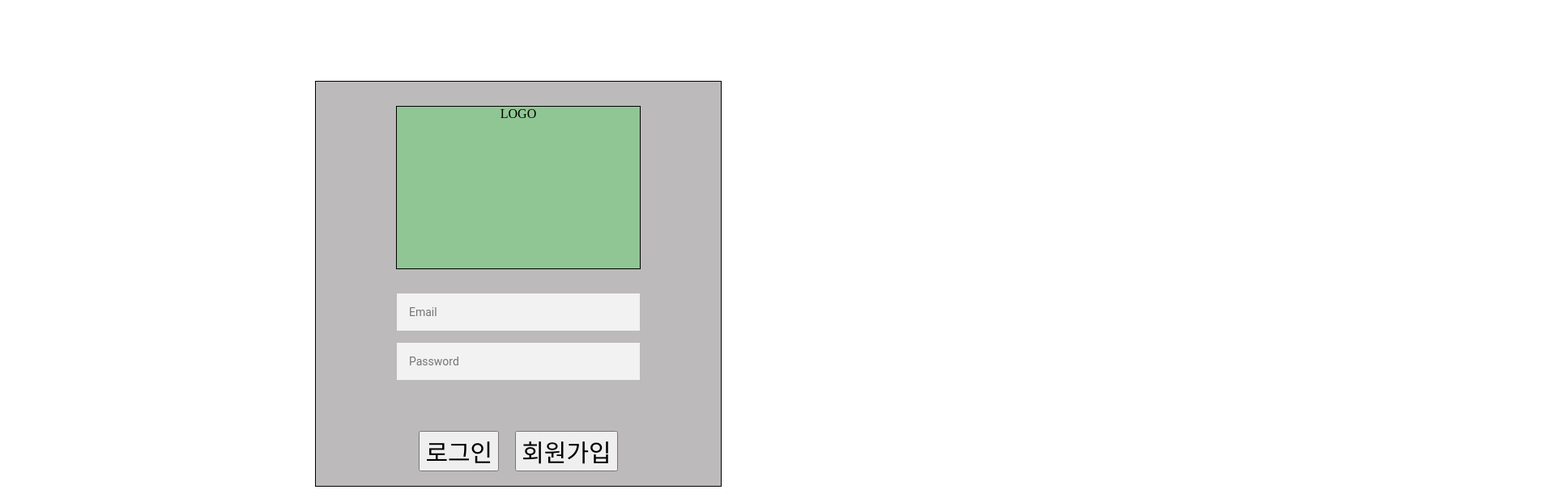
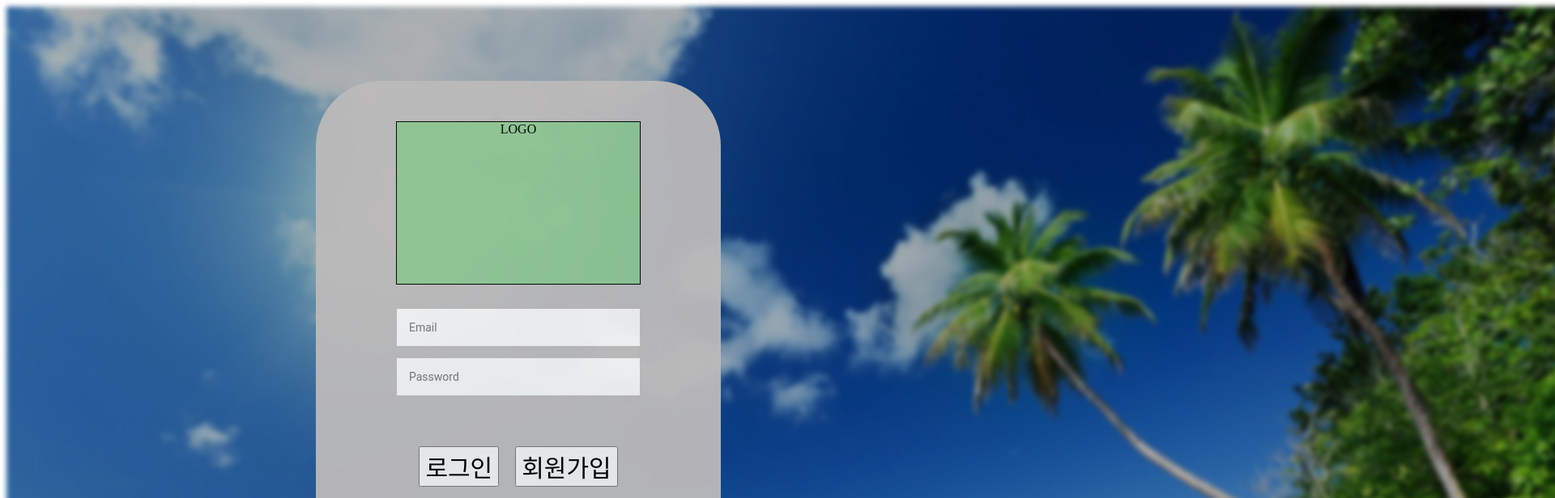
Before and after one commit to gippleup/nolgosip-client, a React (Create React App) app: page /login in a window 1280 px wide. Shown: the top 616 px of the page at 81% size, 1920 px wide, since content can reach past the window. Built offline with nearby package versions, Linux system fonts and the light colour scheme.

Commit message:
fixed login page design

```diff
--- a/src/components/App.js
+++ b/src/components/App.js
@@ -3,9 +3,11 @@ import PropTypes from 'prop-types';
 import { Switch, Route, Redirect } from 'react-router-dom';
 import { connect } from 'react-redux';
 import '../style/App.css';
+import backImg from '../img/vacation.jpg';
 import Login from './Login';
 import SignUp from './SignUp';
 import MenuBar from './MenuBar';
+import EmployeeManager from './EmployeeManager';
 // import Main from './Main';
 
 const App = (props) => (
@@ -20,8 +22,17 @@ const App = (props) => (
           return <div>NOT FOUND</div>;
         }}
       /> */}
-      <Route path="/login" render={() => <Login logged={props.logged} />} />
+      <Route
+        path="/login"
+        render={() => (
+          <div className="loginContainter">
+            <img className="backgroundImage" src={backImg} alt="background" />
+            <Login logged={props.logged} />
+          </div>
+        )}
+      />
       <Route exact path="/signup" render={() => <SignUp />} />
+      <Route exact path="/employeeManager" render={() => <EmployeeManager />} />
       {/* <Route
         exact
         path="/main"
--- a/src/components/MenuBar.js
+++ b/src/components/MenuBar.js
@@ -54,9 +54,6 @@ const MenuBar = (props) => {
 MenuBar.propTypes = {
   loggedUser: PropTypes.shape({ auth: PropTypes.string }).isRequired,
   history: PropTypes.shape(historyPropTypes),
-};
-
-MenuBar.propTypes = {
   logoutDispatch: PropTypes.func.isRequired,
 };
 
--- a/src/index.html
+++ b/src/index.html
@@ -1,11 +1,11 @@
-<!DOCTYPE html>
+<!-- <!DOCTYPE html>
 <html>
   <head>
     <title>Setup</title>
-    <!-- <link rel="stylesheet" href="./style.css" /> -->
+    <link rel="stylesheet" href="./style/index.css" />
   </head>
   <body>
     <div id="app"></div>
     <script src="./bundle.js"></script>
   </body>
-</html>
+</html> -->
--- a/src/style/App.css
+++ b/src/style/App.css
@@ -5,6 +5,11 @@
 .App-logo {
   height: 40vmin;
   pointer-events: none;
+}
+
+.backgroundImage {
+  z-index: -1;
+  filter: blur(3px) brightness(70%);
 }
 
 @media (prefers-reduced-motion: no-preference) {
--- a/src/style/Login.css
+++ b/src/style/Login.css
@@ -1,9 +1,23 @@
+.loginContainter {
+    height: 1000px;
+    border: 0px;
+    z-index: 1;
+}
+
+
 .Login {
-    border : 1px solid black;
+    padding-top: 20px;
+    border-radius: 80px;
     width : 500px;
-    height: 500px;
-    margin: 100px auto;
+    height: 600px;
+    margin: 0px auto;
     background-color: #bcbaba;
+    opacity: 0.95;
+    z-index: 5;
+    position: absolute;
+    top: 100px;
+    left:50%;
+    transform:translateX(-50%);
 }
 
 .loginLogo {
--- /dev/null
+++ b/src/style/index.css
@@ -0,0 +1,3 @@
+body {
+    background-color:blue;
+}
```
Also changed, not shown: src/index.js (+8 -8 lines), src/components/EmployeeManager.js (added), src/img/loginBackground.jpeg (added), src/img/vacation.jpg (added).
